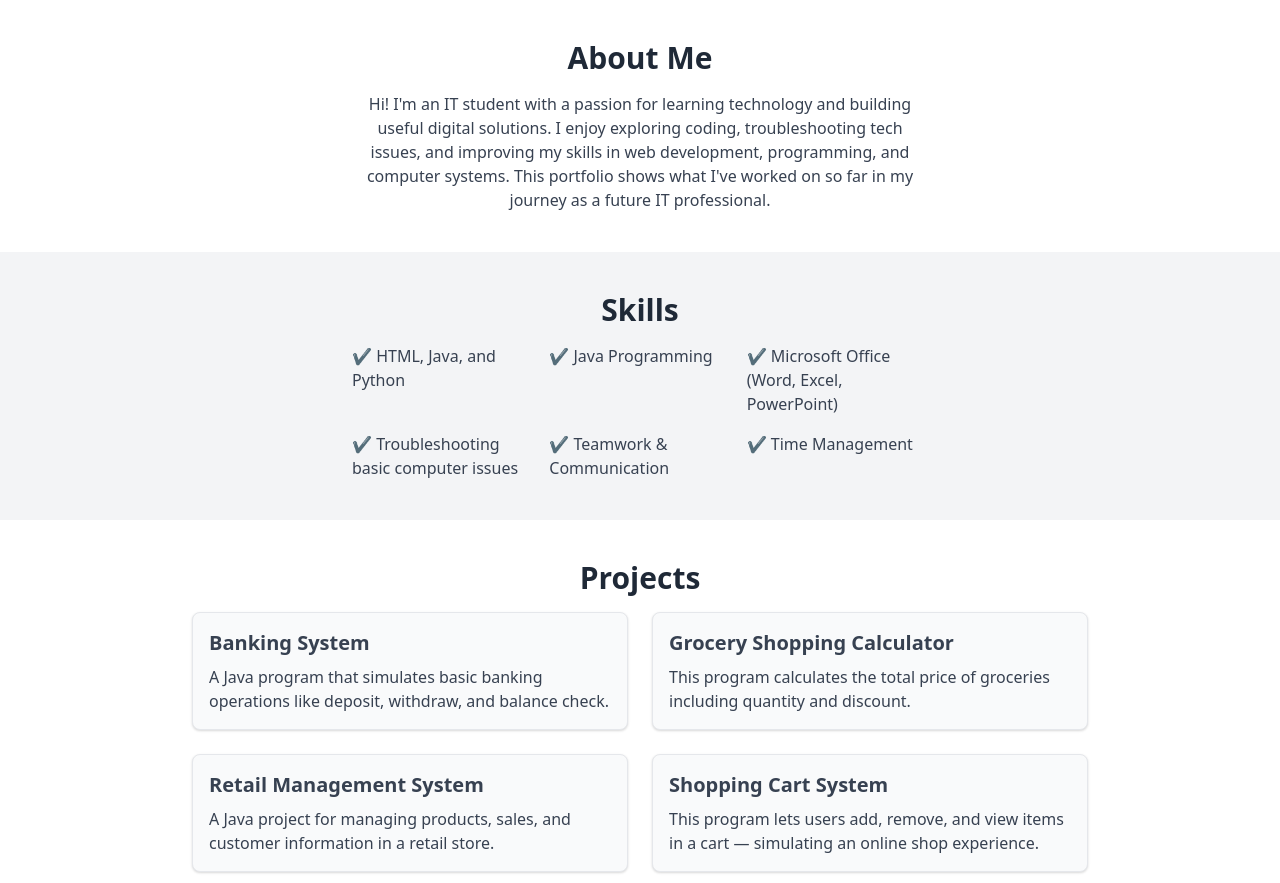
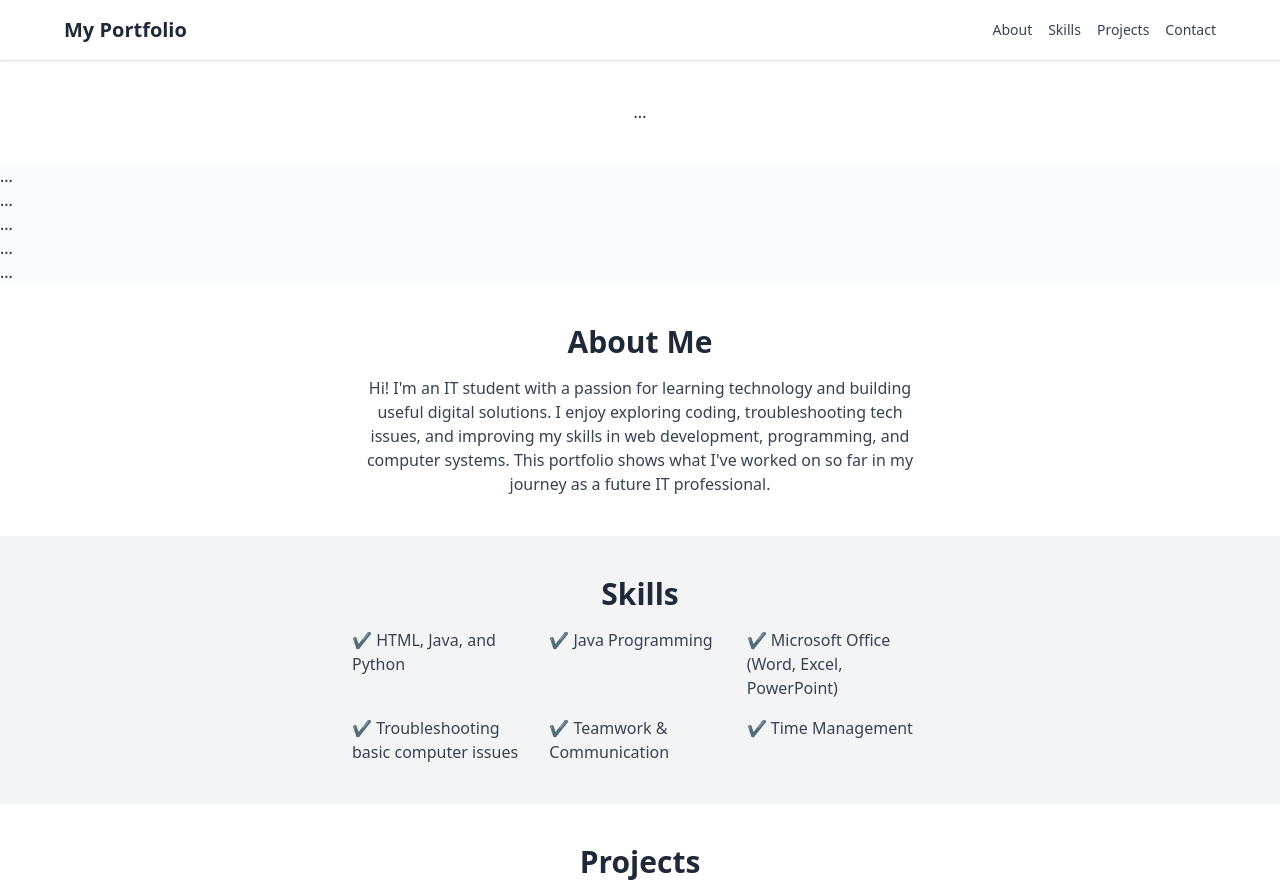
Before and after one commit to Khanue567/Dulnuan-Portfolio, a plain HTML site: page index.html in a window 1280 px wide. Shown: the top 883 px of the page. Drawn offline with nearby package versions, Linux system fonts and the light colour scheme.

Commit message:
Add files via upload

```diff
--- a/index.html
+++ b/index.html
@@ -7,6 +7,43 @@
   <link href="https://cdn.jsdelivr.net/npm/tailwindcss@2.2.19/dist/tailwind.min.css" rel="stylesheet">
 </head>
 <body class="bg-gray-50 text-gray-800">
+
+  <!-- ✅ Navigation Bar goes here -->
+  <nav class="bg-white shadow p-4 sticky top-0 z-50">
+    <div class="max-w-6xl mx-auto flex justify-between items-center">
+      <h1 class="text-xl font-bold text-gray-800">My Portfolio</h1>
+      <ul class="flex space-x-4 text-sm font-medium text-gray-700">
+        <li><a href="#about" class="hover:text-blue-500">About</a></li>
+        <li><a href="#skills" class="hover:text-blue-500">Skills</a></li>
+        <li><a href="#projects" class="hover:text-blue-500">Projects</a></li>
+        <li><a href="#contact" class="hover:text-blue-500">Contact</a></li>
+      </ul>
+    </div>
+  </nav>
+
+  <!-- Then the About Me section starts below -->
+  <section id="about" class="bg-white py-10 px-6 text-center">
+    ...
+  </section>
+
+
+  <!-- ✅ Navigation Bar -->
+  <nav> ... </nav>
+
+  <!-- ✅ Section 1: About Me -->
+  <section id="about"> ... </section>
+
+  <!-- ✅ Section 2: Skills -->
+  <section id="skills"> ... </section>
+
+  <!-- ✅ Section 3: Projects -->
+  <section id="projects"> ... </section>
+
+  <!-- ✅ Section 4: Contact -->
+  <section id="contact"> ... </section>
+
+</body>
+
 
   <!-- About Me Section -->
   <section id="about" class="bg-white py-10 px-6 text-center">
```
